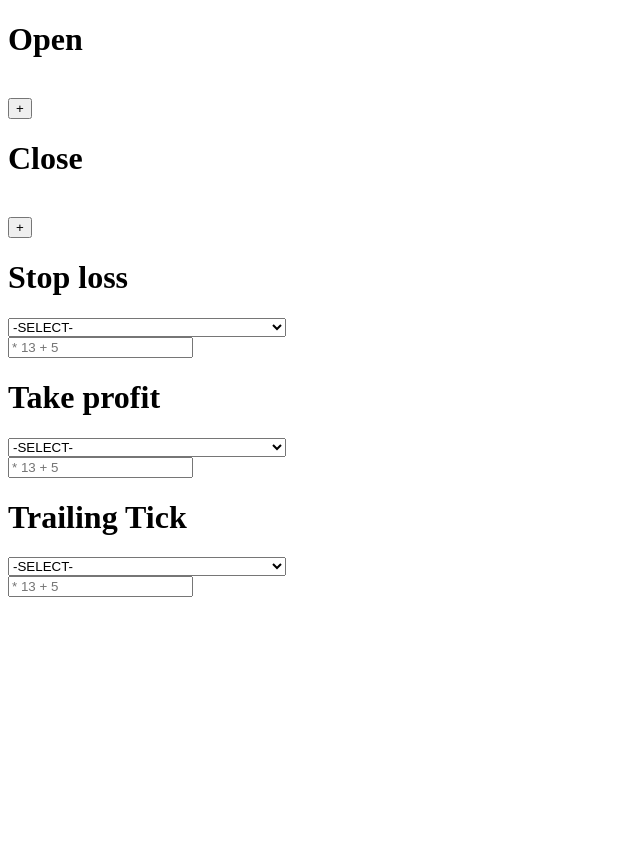
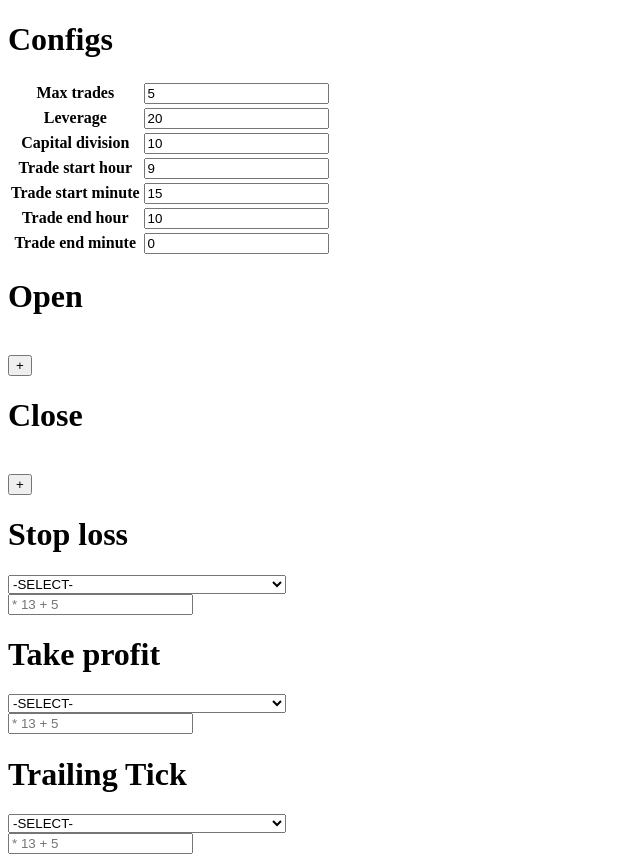
Before and after one commit to pSnehanshu/stock-market-botmaker, a Vue app: page / in a window 1280 px wide. Shown: the whole page, without its empty margins (0-640 px from the left). Before the commit the page ends 800 px from the top, so only its background shows below. Built offline with nearby package versions, Linux system fonts and the light colour scheme.

Commit message:
Added config options

```diff
--- a/src/App.vue
+++ b/src/App.vue
@@ -1,5 +1,16 @@
 <template>
   <div id="app">
+      <div>
+          <h1>Configs</h1>
+          <table>
+              <tr v-for="(config, i) in configs" :key="'config-'+i">
+                  <th v-text="config.name"></th>
+                  <td>
+                      <input type="text" v-model="config.val">
+                  </td>
+              </tr>
+          </table>
+      </div>
       <div>
           <h1>Open</h1>
           <condition-list type="open" @change="open=$event" />
@@ -39,6 +50,36 @@ export default {
     stopLoss: '',
     takeProfit: '',
     tick: '',
+    configs: {
+        max_trades: {
+            name: 'Max trades',
+            val: 5,
+        },
+        qty_multiplier: {
+            name: 'Leverage',
+            val: 20,
+        },
+        qty_parts: {
+            name: 'Capital division',
+            val: 10,
+        },
+        trade_start_hour: {
+            name: 'Trade start hour',
+            val: 9,
+        },
+        trade_start_minute: {
+            name: 'Trade start minute',
+            val: 15,
+        },
+        trade_end_hour: {
+            name: 'Trade end hour',
+            val: 10,
+        },
+        trade_end_minute: {
+            name: 'Trade end minute',
+            val: 0,
+        },
+    },
   }),
 
   computed: {
```
